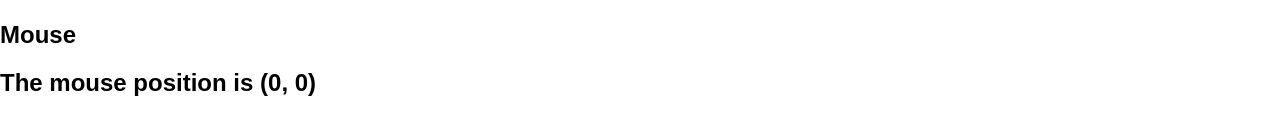
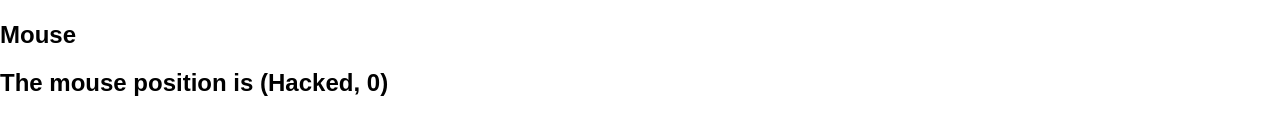
Before and after one commit to rajeshpillai/react-ui-components, a React (Create React App) app: page / in a window 1280 px wide. Shown: the part 630-764 px from the top of the page. Built offline with nearby package versions, Linux system fonts and the light colour scheme.

Commit message:
HOC, name collision issue demo

```diff
--- a/src/AppWithMouse.js
+++ b/src/AppWithMouse.js
@@ -5,7 +5,7 @@ import {NewTabs, Tab, TabList, TabPanels, TabPanel} from './components/NewTabs/i
 import {DataTabs} from './components/DataTabs/index';
 import Greeting from './components/HOC/Greeting';
 import withMouse from './components/HOC/withMouse';
-
+import withCat from './components/HOC/withCat';
  class App extends React.Component {
   render() {
     const {x, y} = this.props.mouse;
@@ -52,4 +52,4 @@ import withMouse from './components/HOC/withMouse';
   }
 }
 
-export default withMouse(App);
+export default withMouse(withCat(App));
--- /dev/null
+++ b/src/components/HOC/withCat.js
@@ -0,0 +1,25 @@
+import React, { Component } from 'react';
+import ReactDOM from "react-dom";
+
+const withCat = (Component) => {
+    return class extends Component {
+        state = {x: 'Hacked', y: 0}
+
+        handleMouseMove = (event) => {
+            this.setState({
+                x: 'Hacked',
+                y: event.clientY
+            })
+        }
+
+        render (){
+            return (
+                <div onMouseMove={this.handleMouseMove}>
+                    <Component {...this.props} mouse={this.state} />
+                </div>
+            )
+        }
+    }
+}
+
+export default withCat;
```
Also changed, not shown: 1 other file (tests, documents, lock files or other folders).
